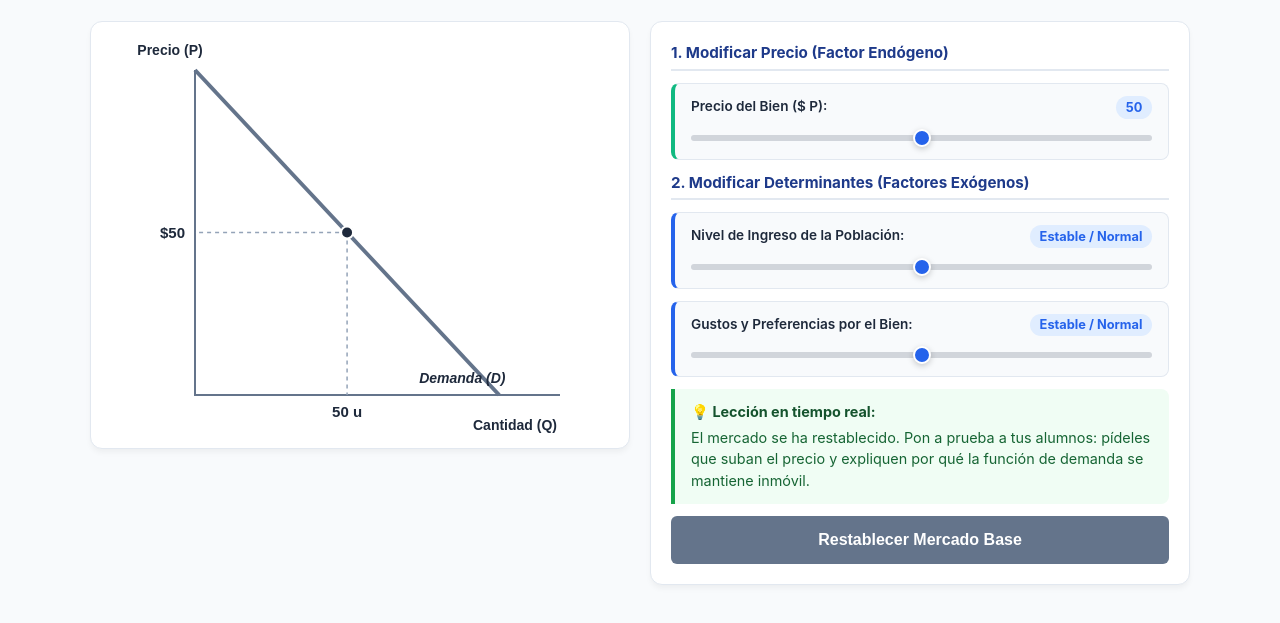
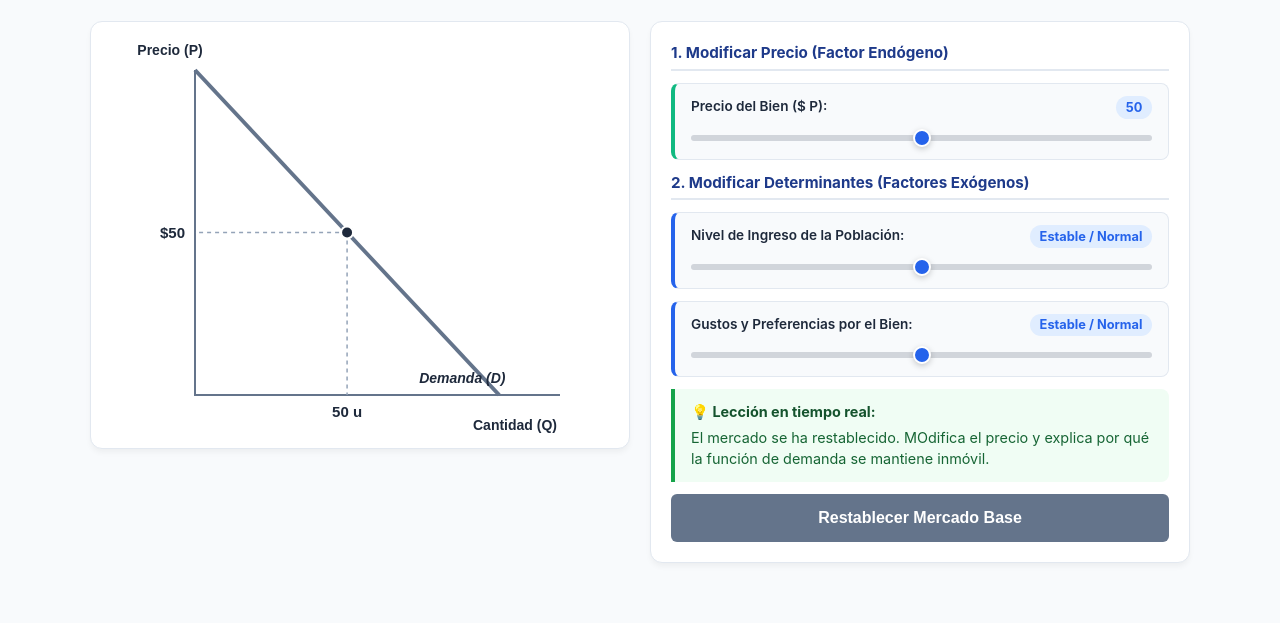
Before and after one commit to AulaEconomica/Demanda-Mov, a plain HTML site: page index.html in a window 1280 px wide. Shown: the part 93-716 px from the top of the page. Drawn offline with Linux system fonts and the light colour scheme.

Commit message:
Update index.html

```diff
--- a/index.html
+++ b/index.html
@@ -583,7 +583,7 @@
                 }
             } else {
                 // Origen 'base' (reset)
-                textoAsistente.innerHTML = `El mercado se ha restablecido. Pon a prueba a tus alumnos: pídeles que suban el precio y expliquen por qué la función de demanda se mantiene inmóvil.`;
+                textoAsistente.innerHTML = `El mercado se ha restablecido. MOdifica el precio y explica por qué la función de demanda se mantiene inmóvil.`;
             }
 
             // Redibujar el gráfico
```
